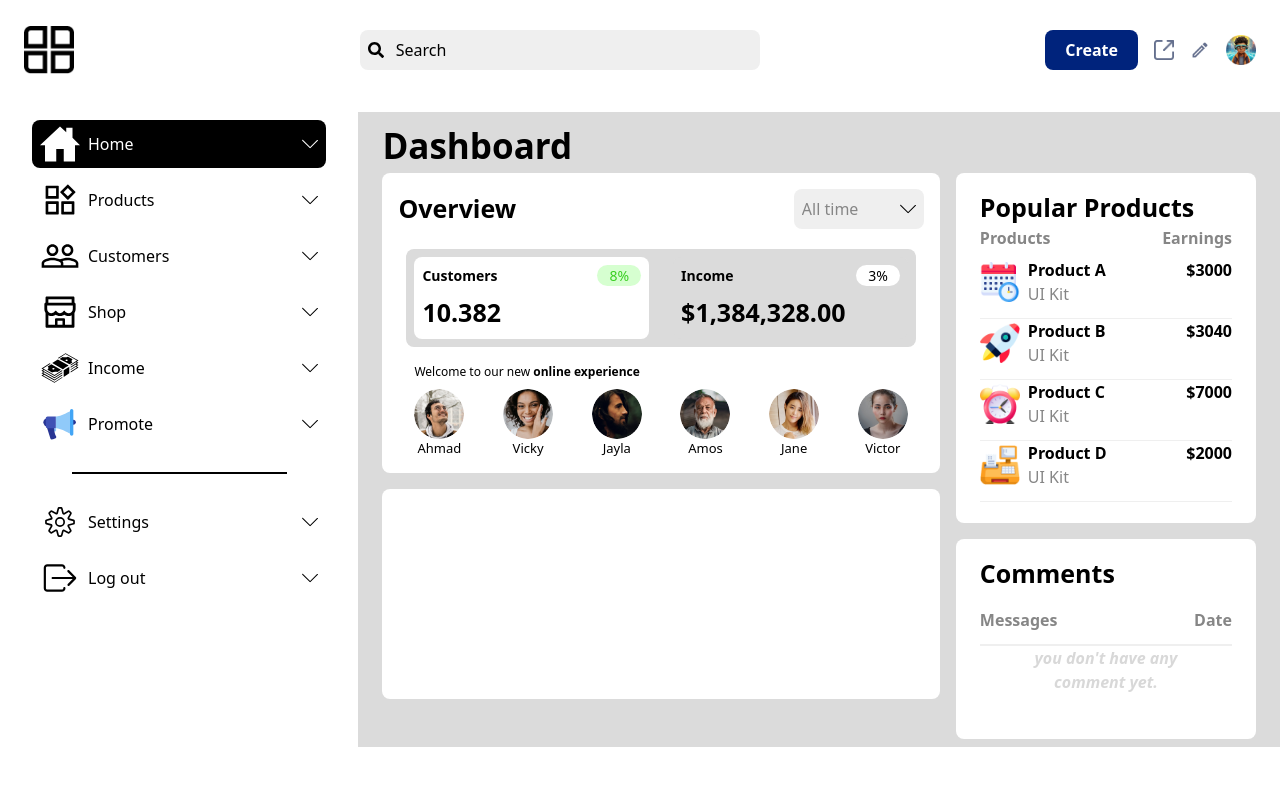
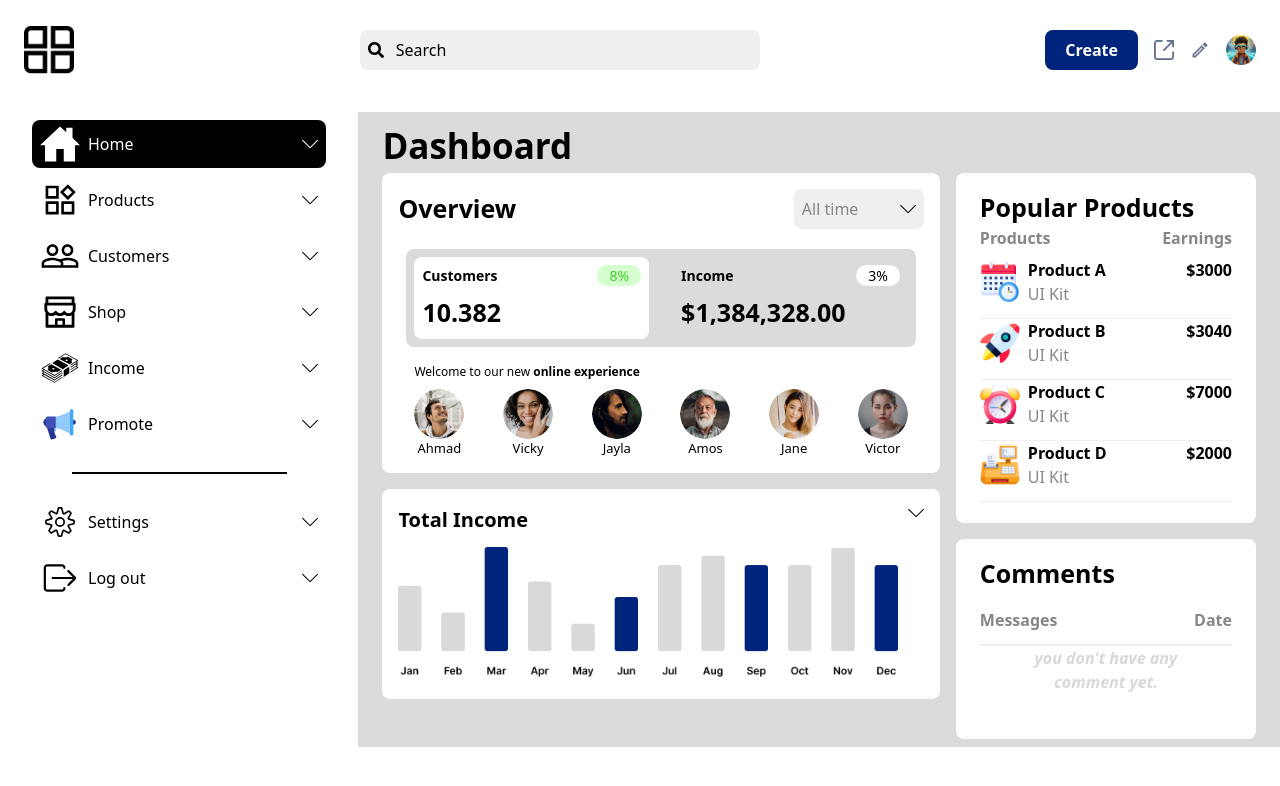
Before and after one commit to Afrimann/dashboard_ex, a Next.js app: page / in a window 1280 px wide. Shown: the top 786 px of the page. Built offline with nearby package versions, Linux system fonts and the light colour scheme.

Commit message:
add charted-data

```diff
--- a/app/components/Dashboard.tsx
+++ b/app/components/Dashboard.tsx
@@ -1,6 +1,8 @@
 import React from 'react'
 import Overview from './Overview'
 import ProductEarningCard from './ProductEarningsCard'
+import { SlArrowDown } from 'react-icons/sl'
+import Image from 'next/image'
 
 const Dashboard: React.FC = () => {
   return (
@@ -11,7 +13,21 @@ const Dashboard: React.FC = () => {
           <div className='overview'>
             <Overview />
           </div>
-          <div className='chart'></div>
+          <div className='chart'>
+            <div className='flex justify-between w-full'>
+              <h2 className='font-semibold text-[20px]'>Total Income</h2>
+              <SlArrowDown className='font-bold cursor-pointer' />
+            </div>
+            <div className='mt-3 charted-data'>
+              <Image
+                src='/chart.png'
+                alt='chart'
+                width={500}
+                height={500}
+                className='object-contain'
+              />
+            </div>
+          </div>
         </div>
         <div className='second-col'>
           <div className='sec-one'>
@@ -33,7 +49,9 @@ const Dashboard: React.FC = () => {
             <div className=''>
               <div className='w-full'>
                 <span className='flex justify-between border-[#EFEFEF] mt-4 border-b-2'>
-                  <h2 className='mb-3 font-semibold text-[#868686]'>Messages</h2>
+                  <h2 className='mb-3 font-semibold text-[#868686]'>
+                    Messages
+                  </h2>
                   <h2 className='font-semibold text-[#868686]'>Date</h2>
                 </span>
                 <div className='w-full comments'>
--- a/app/globals.css
+++ b/app/globals.css
@@ -94,7 +94,7 @@
 }
 
 .chart {
-  @apply w-full h-[210px] bg-white rounded-lg;
+  @apply w-full h-[210px] bg-white rounded-lg p-4;
 }
 
 /* DASHBOARD OVERVIEW STYLES */
```
Also changed, not shown: public/chart.png (added).
